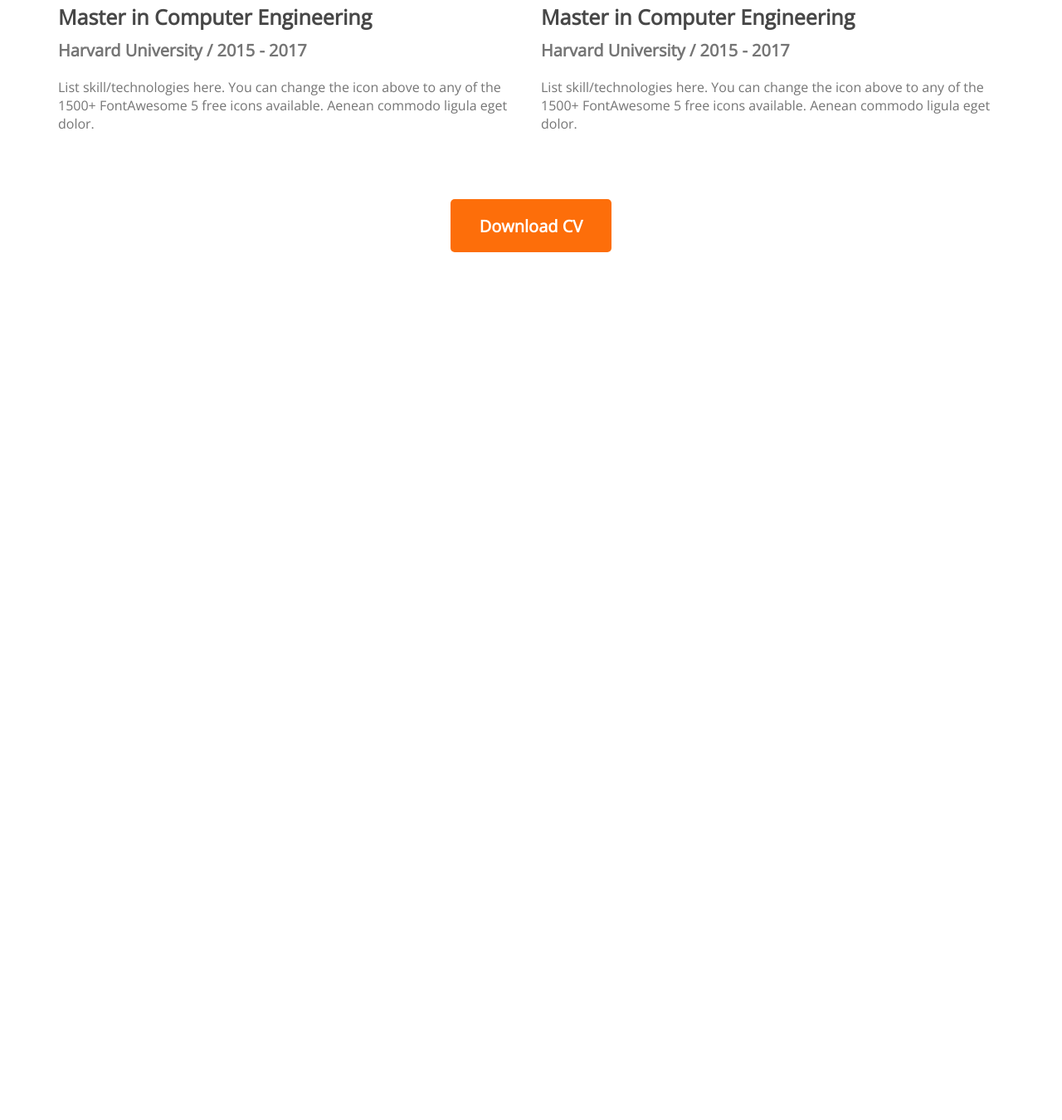
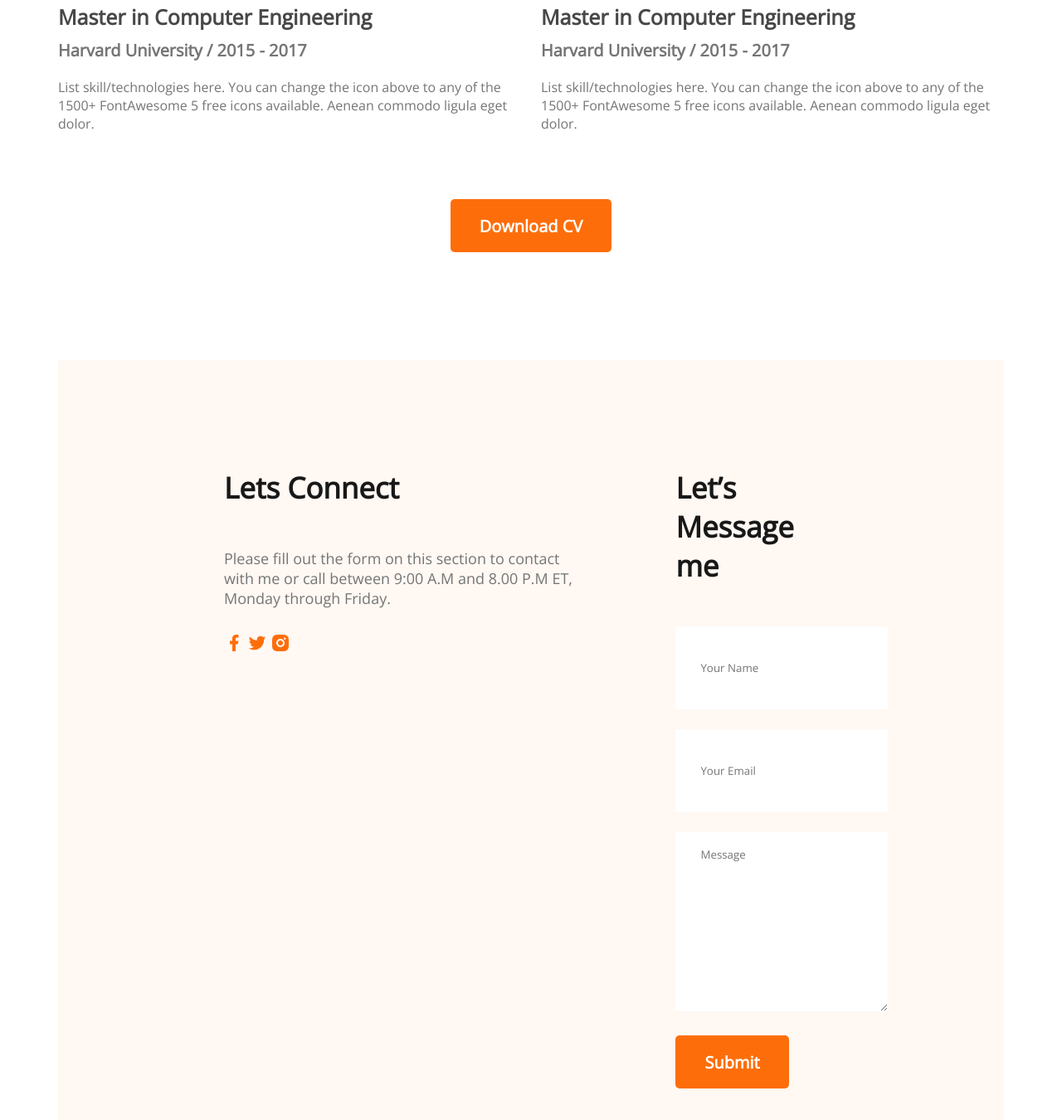
Before and after one commit to bsnunath/developer-portfolio, a plain HTML site: page index.html in a window 1280 px wide. Shown: the part 2768-4118 px from the top of the page at 83% size. Before the commit the page ends 3072 px from the top, so only its background shows below. Drawn offline with nearby package versions, Linux system fonts and the light colour scheme.

Commit message:
added contact section

```diff
--- a/index.html
+++ b/index.html
@@ -131,6 +131,29 @@
                 <button class="btn-primary">Download CV</button>
             </div>
         </section>
+        <!-- contact section -->
+        <section class="contact">
+            <div>
+                <h3 class="section-title">Lets Connect</h3>
+                <p class="section-description">
+                    Please fill out the form on this section to contact with me or call between 9:00 A.M and 8.00 P.M ET, Monday through Friday.
+                </p>
+                <a href="#"><img src="images/icons/facebook.png" alt=""></a>
+                <a href="#"><img src="images/icons/twitter.png" alt=""></a>
+                <a href="#"><img src="images/icons/insta.png" alt=""></a>
+            </div>
+            <div>
+                <h3 class="section-title">Let’s Message me</h3>
+                <form action="">
+                    <input type="text" name="" id="" placeholder="Your Name">
+                    <br>
+                    <input type="email" name="" id="" placeholder="Your Email">
+                    <br>
+                    <textarea name="" id="" cols="30" rows="10" placeholder="Message"></textarea>
+                    <input class="btn-primary" type="submit" value="Submit">
+                </form>
+            </div>
+        </section>
     </main>
     <footer>
 
--- a/styles/portfolio.css
+++ b/styles/portfolio.css
@@ -169,3 +169,27 @@ section{
     margin-top: 50px;
     text-align: center;
 }
+
+/* contact styles */
+.contact {
+    display: flex;
+    gap: 100px;
+    background: #FFF8F3;
+    padding: 130px 200px;
+}
+.contact .section-title {
+    text-align: left;
+}
+.contact a {
+    text-decoration: none;
+}
+
+.contact input[type="text"], input[type="email"], textarea {
+    margin-bottom: 24px;
+    padding: 18px 30px;
+    width: 100%;
+    border: 0;
+}
+input {
+    height: 64px;
+}
```
